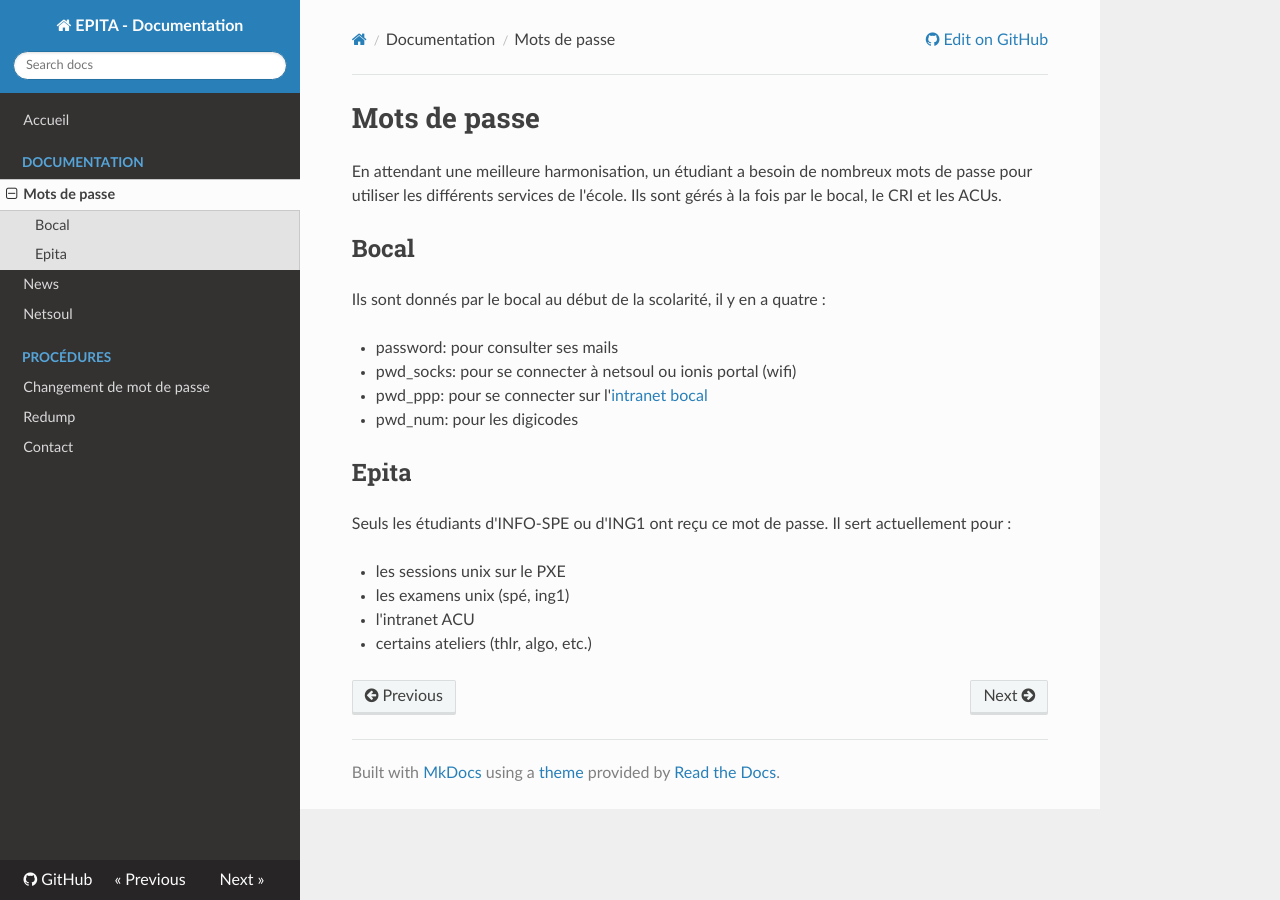
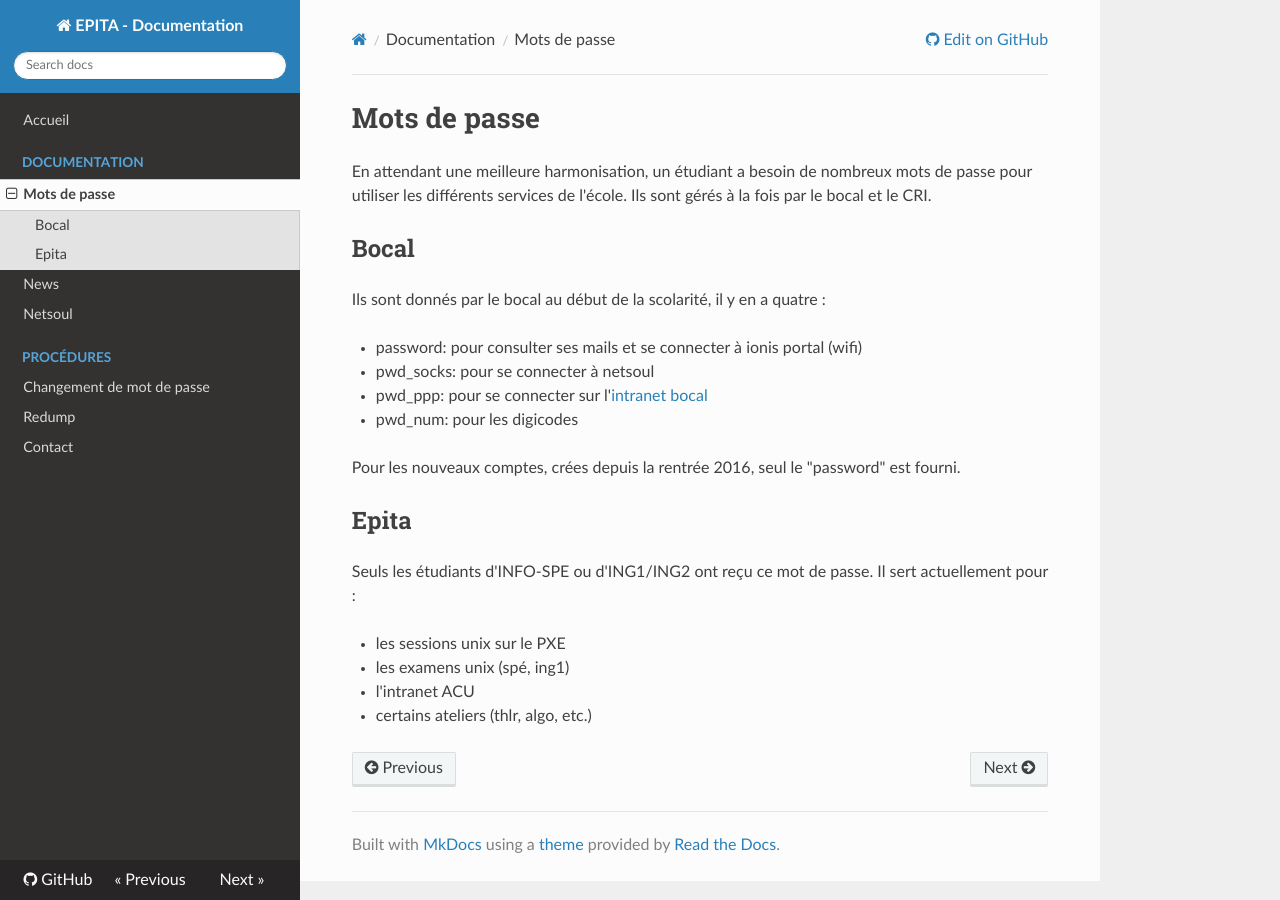
Before and after one commit to cri-epita/epita-doc, an MkDocs documentation site: the page built from docs/passwords.md, in a window 1280 px wide. Built offline with MkDocs 1.6.1, drawn with Linux system fonts in a browser that asks for light colours; nearby versions of some CDN libraries; old or Windows-style settings are respelled for this version of MkDocs.

Commit message:
update passwords informations
New accounts have only one password from bocal.

```diff
--- a/docs/passwords.md
+++ b/docs/passwords.md
@@ -2,20 +2,23 @@
 
 En attendant une meilleure harmonisation, un étudiant a besoin de nombreux mots
 de passe pour utiliser les différents services de l'école. Ils sont gérés à la
-fois par le bocal, le CRI et les ACUs.
+fois par le bocal et le CRI.
 
 ## Bocal
 
 Ils sont donnés par le bocal au début de la scolarité, il y en a quatre :
 
- * password: pour consulter ses mails
- * pwd_socks: pour se connecter à netsoul ou ionis portal (wifi)
+ * password: pour consulter ses mails et se connecter à ionis portal (wifi)
+ * pwd_socks: pour se connecter à netsoul
  * pwd_ppp: pour se connecter sur l'[intranet bocal](http://intra.bocal.org)
  * pwd_num: pour les digicodes
 
+Pour les nouveaux comptes, crées depuis la rentrée 2016, seul le "password"
+est fourni.
+
 ## Epita
 
-Seuls les étudiants d'INFO-SPE ou d'ING1 ont reçu ce mot de passe. Il sert
+Seuls les étudiants d'INFO-SPE ou d'ING1/ING2 ont reçu ce mot de passe. Il sert
 actuellement pour :
 
  * les sessions unix sur le PXE
```
